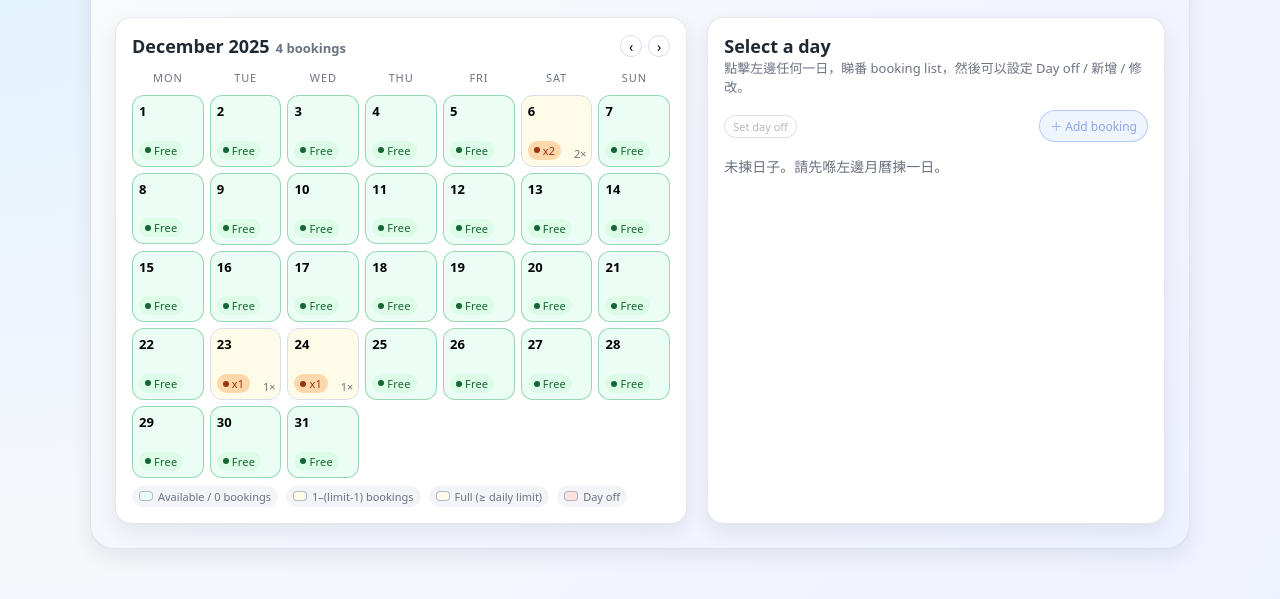
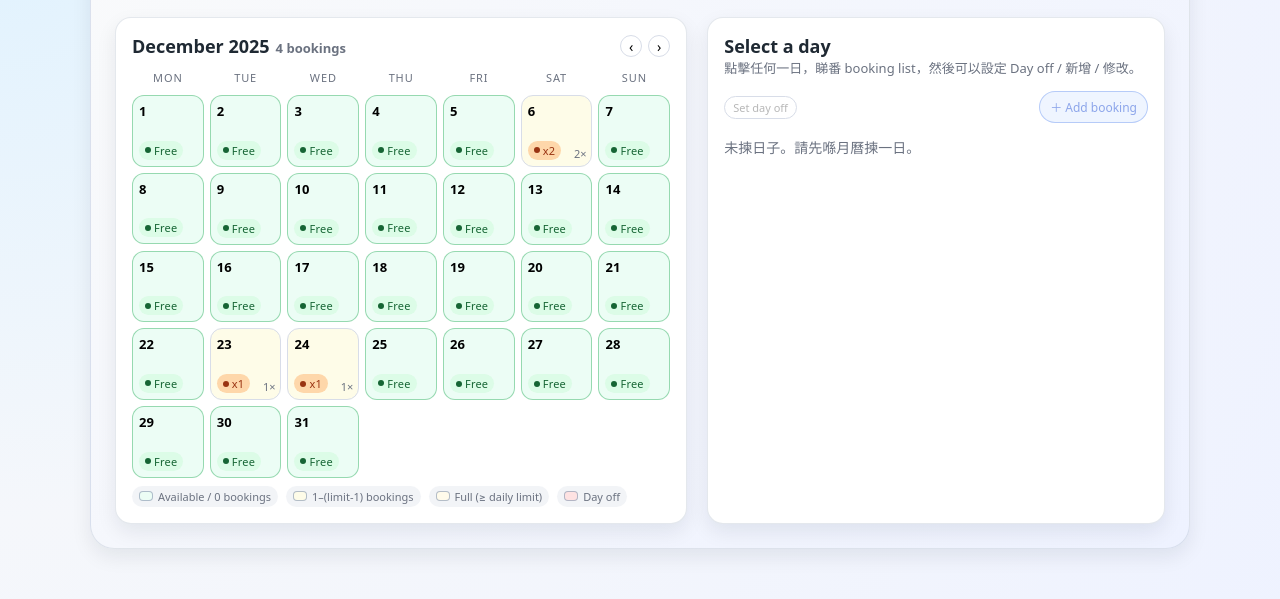
Before and after one commit to hheenim/pet-sitting-diary, a plain HTML site: page index.html in a window 1280 px wide. Shown: the part 85-684 px from the top of the page. Drawn offline with Linux system fonts and the light colour scheme.

Commit message:
Update index.html
tidy header

```diff
--- a/index.html
+++ b/index.html
@@ -680,7 +680,7 @@
         <div class="details-header">
           <div>
             <div class="details-title" id="detailsTitle">Select a day</div>
-            <div class="details-sub" id="detailsSub">點擊左邊任何一日，睇番 booking list，然後可以設定 Day off / 新增 / 修改。</div>
+            <div class="details-sub" id="detailsSub">點擊任何一日，睇番 booking list，然後可以設定 Day off / 新增 / 修改。</div>
           </div>
           <div class="details-count" id="detailsCount"></div>
         </div>
@@ -694,7 +694,7 @@
 
         <div class="booking-list" id="bookingList">
           <div class="empty-message">
-            未揀日子。請先喺左邊月曆揀一日。
+            未揀日子。請先喺月曆揀一日。
           </div>
         </div>
 
@@ -1352,11 +1352,11 @@
 
     function resetDetailsPanel() {
       detailsTitleEl.textContent = "Select a day";
-      detailsSubEl.textContent = "點擊左邊任何一日，睇番 booking list，然後可以設定 Day off / 新增 / 修改。";
+      detailsSubEl.textContent = "點擊任何一日，睇番 booking list，然後可以設定 Day off / 新增 / 修改。";
       detailsCountEl.textContent = "";
       bookingListEl.innerHTML = `
         <div class="empty-message">
-          未揀日子。請先喺左邊月曆揀一日。
+          未揀日子。請先喺月曆揀一日。
         </div>`;
       toggleDayOffBtn.disabled = true;
       toggleDayOffBtn.textContent = "Set day off";
```
